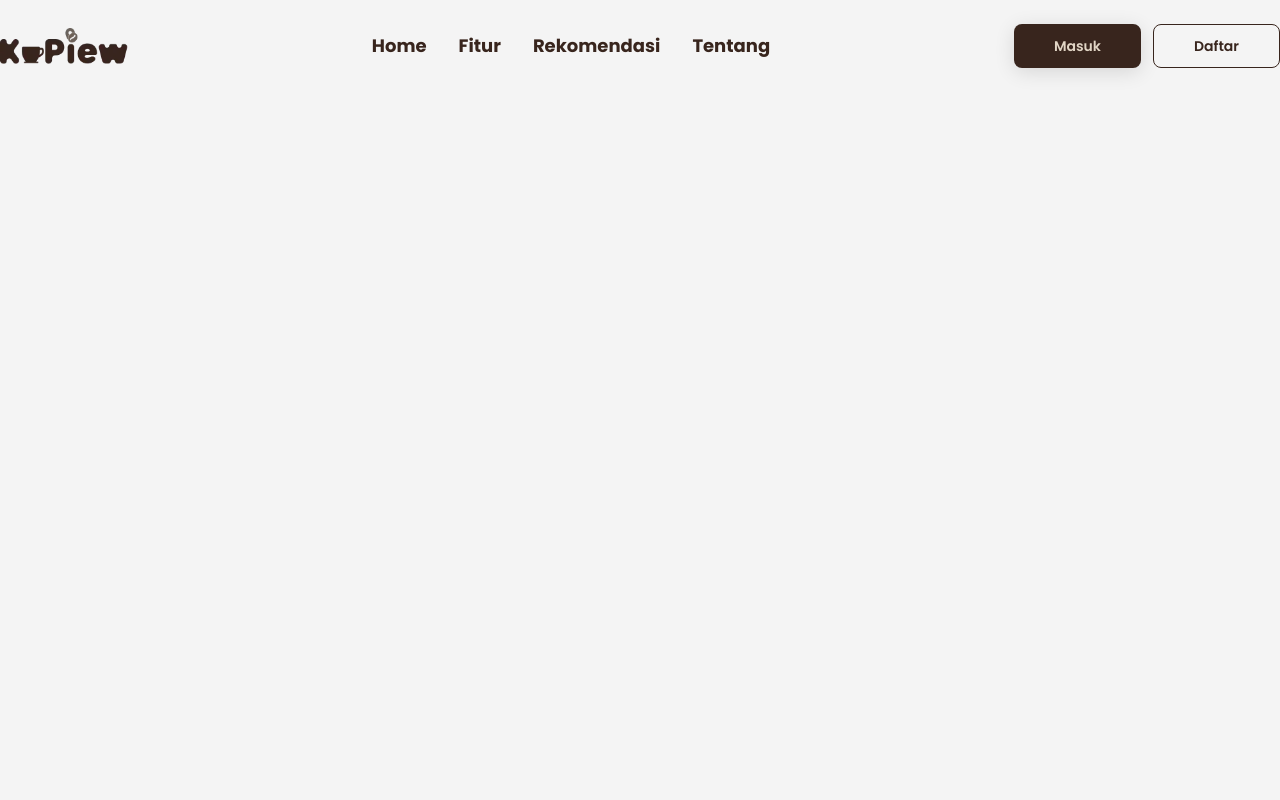
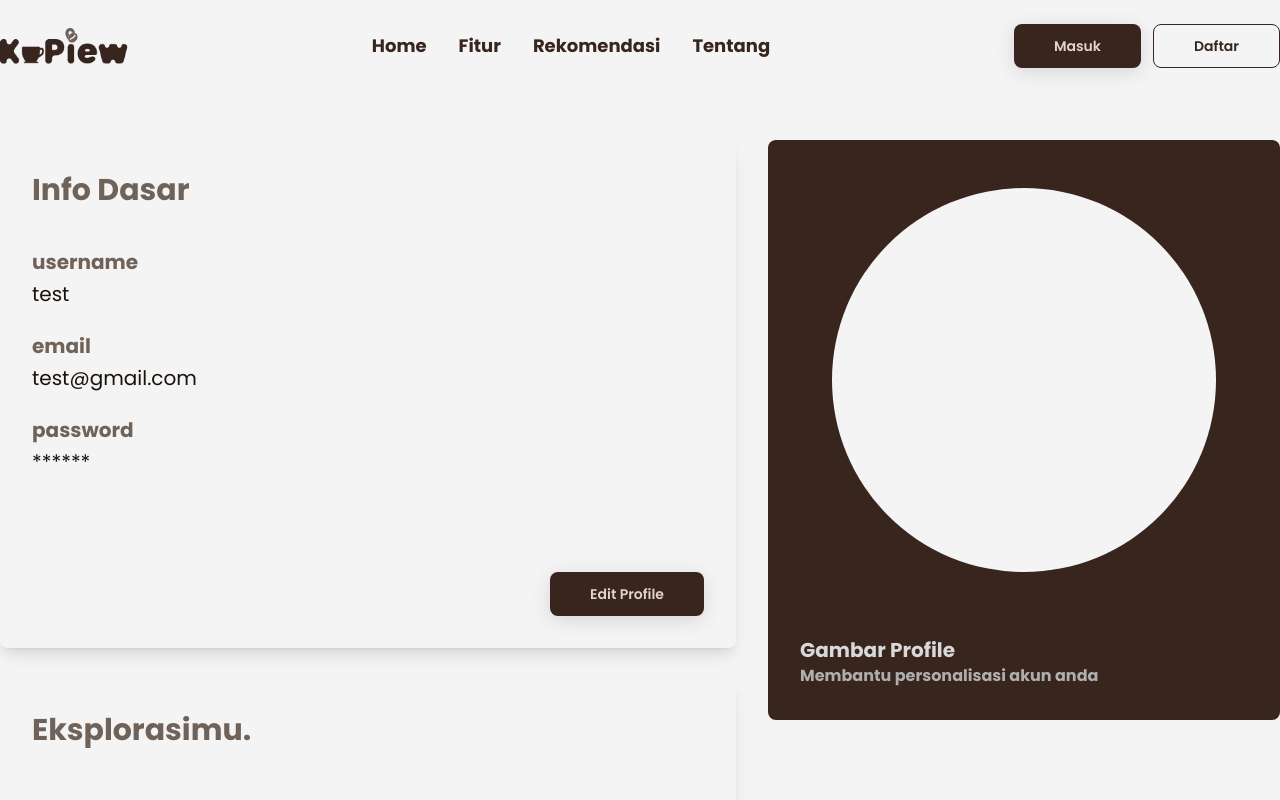
Before and after one commit to faracutrisfa/KOPIEW, a Vue app: page /profile in a window 1280 px wide. Shown: the top 800 px of the page. Built offline with nearby package versions, Linux system fonts and the light colour scheme.

Commit message:
add profile page

```diff
--- a/src/router/index.js
+++ b/src/router/index.js
@@ -7,6 +7,7 @@ import TentangView from "../views/TentangView.vue";
 import LoginView from "../views/LoginView.vue";
 import RegisterView from "../views/RegisterView.vue";
 import DesignSystemView from "../views/DesignSystemView.vue";
+import ProfileView from "../views/ProfileView.vue";
 
 const router = createRouter({
   history: createWebHistory(import.meta.env.BASE_URL),
@@ -17,7 +18,12 @@ const router = createRouter({
     { path: "/tentang", name: "tentang", component: TentangView },
     { path: "/login", name: "login", component: LoginView },
     { path: "/register", name: "register", component: RegisterView },
-    { path: "/design-system", name: "design-system", component: DesignSystemView },
+    {
+      path: "/design-system",
+      name: "design-system",
+      component: DesignSystemView,
+    },
+    { path: "/profile", name: "profile", component: ProfileView },
   ],
   scrollBehavior() {
     return { top: 0 };
--- a/src/style.css
+++ b/src/style.css
@@ -22,6 +22,7 @@
   --color-text-body: #38251d;
   --color-text-disabled: #6f6258;
   --color-text-white: #d9d9d9;
+  --color-text-grey: #aeaeae;
 
   --shadow-soft: 0px 4px 20px rgba(0, 0, 0, 0.12);
 
--- /dev/null
+++ b/src/views/ProfileView.vue
@@ -0,0 +1,83 @@
+<script setup>
+import { ref } from "vue";
+import BaseButton from "../components/BaseButton.vue";
+import CafeCard from "../components/CafeCard.vue";
+import InputField from "../components/InputField.vue";
+import Footer from "../components/Footer.vue";
+
+const editing = ref(false);
+
+const form = ref({
+  username: "test",
+  email: "test@gmail.com",
+  password: "123",
+});
+</script>
+
+<template>
+  <div class="flex justify-between gap-8 mb-48 mt-12">
+    <div class="flex-1">
+      <div class="shadow-lg min-h-64 rounded-lg p-8 mb-8">
+        <h3 class="text-3xl font-bold text-text-disabled mb-10">Info Dasar</h3>
+        <div class="mb-6">
+          <p class="text-xl font-bold text-text-disabled mb-1">username</p>
+          <p v-if="!editing" class="text-xl">{{ form.username }}</p>
+          <div v-else>
+            <InputField
+              placeholder="Masukkan username..."
+              v-model="form.username"
+            ></InputField>
+          </div>
+        </div>
+        <div class="mb-6">
+          <p class="text-xl font-bold text-text-disabled mb-1">email</p>
+          <p v-if="!editing" class="text-xl">{{ form.email }}</p>
+          <div v-else>
+            <InputField
+              placeholder="Masukkan email..."
+              v-model="form.email"
+            ></InputField>
+          </div>
+        </div>
+        <div class="mb-24">
+          <p class="text-xl font-bold text-text-disabled mb-1">password</p>
+          <p v-if="!editing" class="text-xl">******</p>
+          <div v-else>
+            <InputField
+              type="password"
+              placeholder="Masukkan password..."
+              v-model="form.password"
+            ></InputField>
+          </div>
+        </div>
+
+        <div class="flex justify-end">
+          <BaseButton
+            class="flex justify-end"
+            :full="false"
+            @click="editing = !editing"
+            >Edit Profile</BaseButton
+          >
+        </div>
+      </div>
+
+      <div class="shadow-lg min-h-64 rounded-lg p-8">
+        <p class="text-3xl font-bold text-text-disabled mb-10">Eksplorasimu.</p>
+        <div class="grid grid-cols-2 gap-16 p-8 overflow-y-auto max-h-112">
+          <CafeCard> </CafeCard>
+          <CafeCard v-for="cafe in cafes" :key="cafe.id" :image="cafe.image" :name="cafe.name" :duration="cafe.duration" :location="cafe.location" :rating="cafe.rating" :description="cafe.description" :favorite="cafe.favorite"> </CafeCard>
+        </div>
+      </div>
+    </div>
+    <aside
+      class="bg-primary rounded-lg px-8 pt-12 pb-8 min-w-128 min-h-128 self-start"
+    >
+      <div class="w-96 bg-bg-main h-96 m-auto rounded-full mb-16"><img></img></div>
+      <p class="font-bold text-xl text-text-white">Gambar Profile</p>
+      <p class="font-bold text-md text-text-grey">
+        Membantu personalisasi akun anda
+      </p>
+    </aside>
+  </div>
+  <Footer></Footer>
+</template>
```
